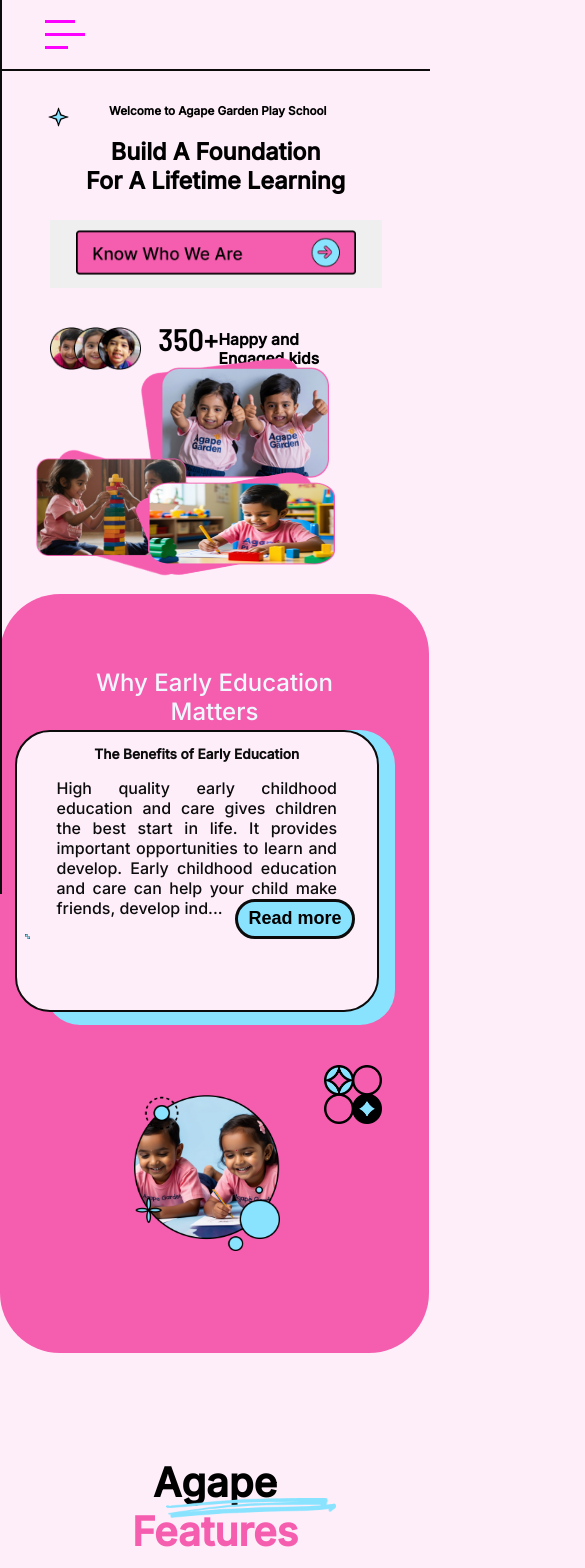
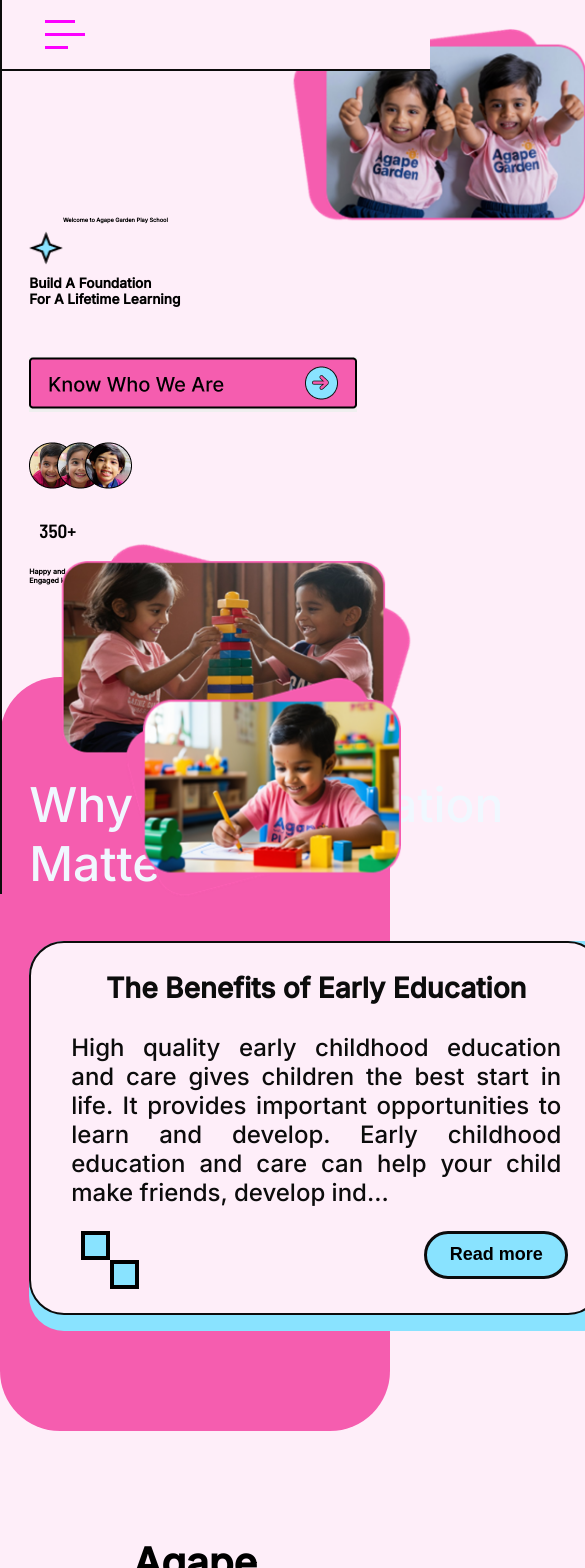
Before and after one commit to MadhavanAR/Agape-garden, a React (Create React App) app: page / in a window 390 px wide. Shown: the top 1568 px of the page, 585 px wide, since content can reach past the window. Built offline with nearby package versions, Linux system fonts and the light colour scheme.

Commit message:
updated source

```diff
--- a/src/Admission.js
+++ b/src/Admission.js
@@ -9,7 +9,9 @@
           <span style={{ color: "#F55DAF" }}>Enquiry</span>
         </h1>
       </div>
+      <div className="adm-strike">
       <img src="./images/strike.png" alt="strike" id="adm-strike" />
+      </div>
       <div className="admission-content">
         <div className="adm-details">
           <div className="adm-text">
--- a/src/Gallery.js
+++ b/src/Gallery.js
@@ -12,7 +12,7 @@
       <section ref={ref} id="gallery">
         <div className="gallery-section">
           <div className="gallery-container">
-            <div className="heading">
+            <div className="gal-heading">
               <h1>
                 <span style={{ color: "black" }}>Our </span>
                 <span style={{ color: "#F55DAF" }}>Gallery</span>
--- a/src/Hero.css
+++ b/src/Hero.css
@@ -12,41 +12,36 @@
   padding-top: 5vh;
   width: 700px;
 }
-
 .hero-text p {
   font-size: 1.45vw;
   margin-bottom: 10px;
 }
-
 .hero-text #text1 {
   font-size: 3.5vw;
   margin-top: 10px;
   font-weight: 600;
 }
-
 .hero-text h2 {
   font-size: 4.9vw;
   font-family: "Barlow Semi Condensed", sans-serif;
   font-weight: 600;
   padding: 10px;
 }
-
 .hero-text h3 {
   font-size: 1.8vw;
 }
-
-.img3 {
+.text {
   display: flex;
   align-items: center;
   flex-wrap: wrap;
 }
 
-.img3 h2 {
+.text h2 {
   position: relative;
   right: 32px;
 }
 
-.img3 h3 {
+.text h3 {
   position: relative;
   right: 32px;
 }
@@ -60,7 +55,6 @@
   position: relative;
   right: 38px;
 }
-
 #hero-bt {
   margin-top: 40px;
   margin-bottom: 30px;
@@ -70,41 +64,37 @@
 }
 
 .hero-images {
-  display: flex;
-  position: relative;
-  flex-wrap: wrap;
-  justify-content: center;
-  margin-top: 2%;
+  position: absolute;
+  padding-left: 35%;
 }
 
 #pic1 {
-  width: 62%;
-  height: 50vh;
-  margin: -60px -20px;
+  width: 310px;
+  height: 250px;
+  position: relative;
+  left: 110px;
+  bottom: 170px;
 }
 
 #pic2 {
-  width: 72%;
-  height: 59vh;
-  margin-left: 60%;
-  margin-top: -10%;
+  position: relative;
+  width: 430px;
+  height: 370px;
+  top: 60px;
+  right: 140px;
 }
-
 #pic3 {
-  width: 53%;
-  height: 44vh;
-  margin: 0 10px;
-  position: absolute;
-  top: 40%;
-  margin-right: 40%;
+  position: relative;
+  width: 275px;
+  height: 220px;
+  bottom: 120px;
+  right: 40px;
 }
-
 .star img {
   width: 4vh;
   height: 4vh;
   padding-top: 20px;
 }
-
 .star {
   display: flex;
 }
@@ -116,7 +106,6 @@
   display: flex;
   width: 100%;
 }
-
 .early-education-container {
   display: flex;
   width: 85%;
@@ -126,7 +115,6 @@
   padding-top: 50px;
   padding-bottom: 100px;
 }
-
 .early-education-text {
   color: aliceblue;
   font-size: 48px;
@@ -148,14 +136,12 @@
   border-radius: 35px;
   border: #0c0c0c solid 2px;
 }
-
 .white-box p {
   color: #0c0c0c;
   font-size: 28px;
   text-align: center;
   font-weight: 600;
 }
-
 .white-box #box-text {
   padding-left: 40px;
   padding-right: 40px;
@@ -163,7 +149,6 @@
   font-weight: 200;
   text-align: justify;
 }
-
 .white-box button {
   font-size: 18px;
   font-weight: 600;
@@ -176,303 +161,21 @@
   background: #89e3ff;
   cursor: pointer;
 }
-
 .box-image {
   display: flex;
 }
-
 .box-image img {
   margin-left: 50px;
 }
-
 .box-image2 #circle {
   padding-left: 60%;
   padding-top: 40px;
   height: 114px;
   width: 114px;
 }
-
 .box-image2 #boximage {
   padding-top: 30px;
   padding-left: 8%;
   height: 400px;
   width: 400px;
 }
-
-@media (max-width: 768px) {
-  .hero-container {
-    flex-direction: column;
-    padding-top: 15vh;
-    padding-bottom: 5vh;
-  }
-
-  .hero-text {
-    width: 100%;
-    text-align: center;
-  }
-
-  .hero-text p {
-    font-size: 3.5vw;
-    margin-bottom: 5px;
-    margin-left: 6%;
-  }
-
-  .hero-text #text1 {
-    font-size: 6vw;
-    margin-top: 10px;
-  }
-
-  .hero-text h2 {
-    font-size: 8vw;
-  }
-
-  .hero-text h3 {
-    font-size: 4vw;
-  }
-
-  .text {
-    align-items: center;
-  }
-
-  #pic3{
-    width: 54%;
-    height:24vh ;
-    margin-left: -33%;
-    margin-top: -3%;
-  }
-  #pic1,#pic2{
-    width: 100%;
-    height: auto;
-  }
-  #pic2{
-    margin-right: -20%;
-    margin-top: -5%;
-  }
-  #hero-bt {
-    margin-top: 20px;
-    padding: 10px;
-  }
-
-  .hero-images img {
-    width: 80%;
-    max-width: 300px;
-    margin: 0 auto;
-  }
-
-  .early-education-container {
-    flex-direction: column;
-    align-items: center;
-  }
-
-  .early-education-text {
-    text-align: center;
-    font-size: 24px;
-  }
-
-  .white-box {
-    width: 98%;
-    height: 95%;
-    margin-left: -6%;
-  }
-
-  .blue-box {
-    margin-left: 130px;
-    width: 67%;
-    height: 37vh;
-  }
-
-  .white-box p, .white-box #box-text {
-    font-size: 1.2rem;
-  }
-
-  .white-box button {
-    width: 40%;
-    height: auto;
-    padding: 2%;
-    margin-right: 50%;
-    margin-top: -8%;
-  }
-
-  .box-image, .box-image2 {
-    flex-direction: column;
-    align-items: center;
-  }
-
-  .box-image img {
-    margin-left: -60%;
-  }
-
-  .box-image2 #boximage {
-    margin-left: 20%;
-    width: 40%;
-    height: 20%;
-  }
-
-  .box-image2 #circle {
-    margin-left: 20%;
-    width: 17%;
-    height: 20%;
-  }
-
-  .box-image img, .box-image2 img {
-    width: 10%;
-    height: 10%;
-  }
-}
-
-@media (max-width: 580px) {
-  body {
-    width: 100%;
-    height: 100%;
-    margin: 20px;
-    padding: 0%;
-    overflow-x: hidden;
-  }
-
-  .hero-container {
-    display: flex;
-    flex-direction: column;
-    align-items: center;
-    padding: 30px;
-  }
-
-  .hero-text p {
-    font-size: 3vw;
-    margin-right: 55px;
-  }
-
-  .hero-text #text1 {
-    font-size: 6vw;
-    margin-right: 20px;
-  }
-
-  .hero-text h2 {
-    font-size: 8vw;
-    margin-top: -8px;
-    margin-left: 1px;
-  }
-
-  .hero-text h3 {
-    font-size: 4vw;
-    text-align: start;
-    margin-top: 1vw;
-    margin-left: -10px;
-  }
-
-  .img3 {
-    display: flex;
-  }
-
-  .img3 img {
-    margin-top: -4%;
-    width: 13%;
-    height: 10%;
-  }
-
-  #pic1, #pic2, #pic3 {
-    width: 60%;
-    height: 40%;
-    margin-left: 2%;
-  }
-
-  #pic3 {
-    height: 50%;
-    margin-left: 52%;
-  }
-
-  #pic2 {
-    margin-top: -5%;
-    margin-right: 60%;
-  }
-
-  .white-box p {
-    font-size: 14px;
-  }
-
-  .white-box #box-text {
-    font-size: 16px;
-  }
-
-  .star img {
-    width: 2.4vh;
-    height: 2.4vh;
-    margin: auto;
-    margin-right: 20px;
-    margin-top: -5px;
-  }
-
-  .star {
-    margin-left: -10px;
-    z-index: 3;
-  }
-
-  #hero-bt img {
-    width: 90%;
-  }
-
-  .wel {
-    margin: 10px 10px;
-    white-space: nowrap;
-  }
-
-  .hero-images img {
-    width: 80%;
-    max-width: 300px;
-    margin: 0 auto;
-  }
-
-  .early-education {
-    width: 110%;
-    margin-top: -5vh;
-    height: 90vh;
-    margin-left: -20px;
-  }
-
-  .white-box {
-    margin-top: -20px;
-    margin-left: -30px;
-    width: 103%;
-    height: 33vh;
-    top: 30px;
-  }
-
-  .white-box p {
-    font-size: 3.5vw;
-  }
-
-  #box-text p {
-    font-size: 35px;
-  }
-
-  .box-image {
-    width: 15%;
-  }
-
-  .box-image button {
-    margin-right: -830%;
-    margin-top: -40px;
-    width: 120px;
-    height: 40px;
-    padding: 0px;
-  }
-
-  .blue-box {
-    margin-left: 180px;
-    width: 50%;
-    height: 35vh;
-  }
-
-  .box-image2 #boximage {
-    margin-top: -20%;
-    padding-top: 40px;
-    padding-left: 8%;
-    height: 40%;
-    width: 40%;
-  }
-
-  .box-image2 #circle {
-    margin-left: 20%;
-    height: 16%;
-    width: 16%;
-  }
-}
--- a/src/ParentSpeak.js
+++ b/src/ParentSpeak.js
@@ -145,15 +145,17 @@
                   <FontAwesomeIcon icon={faQuoteLeft} /> {review}{" "}
                   <FontAwesomeIcon icon={faQuoteRight} />
                 </p>
-                <a
+
+              </div>
+
+            </div>
+            <a
                   href="https://www.google.com/maps/place/Agape+Garden+Play+School+%26+Day+Care+Centre/@12.9472833,80.1969516,17z/data=!4m8!3m7!1s0x3a525dcdf26b952d:0x126e2ec396280c4b!8m2!3d12.9472781!4d80.1995265!9m1!1b1!16s%2Fg%2F11c1mw2m_8?entry=ttu&g_ep=EgoyMDI0MDkyNS4wIKXMDSoASAFQAw%3D%3D"
                   target="_blank"
                   rel="noopener noreferrer"
                 >
                   <button id="checkout">Checkout</button>
                 </a>
-              </div>
-            </div>
           </div>
           <button
             id="right-button"
--- a/src/admission.css
+++ b/src/admission.css
@@ -1,3 +1,4 @@
+
 .admission-main {
   text-align: center;
   height: 600px;
@@ -22,7 +23,7 @@
   width: 138px; /* Keep your width */
   height: 20px; /* Keep your height */
   left:7%; /* Center horizontally */
-  bottom: 5%; /* Position below the heading */
+  bottom: 20px; /* Position below the heading */
 }
 
 .adm-details {
@@ -159,4 +160,11 @@
     font-size: 18px; /* Smaller heading size */
     margin-left: 20px; /* Adjust margin */
   }
+  .admission-main h1{
+    font-size: 1.3rem;
+  }
+  .adm-strike{
+    position: relative;
+    bottom: 15px;
+  }
 }
--- a/src/faq.css
+++ b/src/faq.css
@@ -1,9 +1,8 @@
-/* faq*/
 
 .bg-faq {
   width: 100%;
   height: 550px;
-    background-color: #ffd2ea;
+  background-color: #FFD2EA;
   padding-top: 70px;
   display: flex;
 }
@@ -15,7 +14,8 @@
   margin-left: auto;
   margin-right: auto;
   position: relative;
-    right: 160px;
+  right:160px;
+
 }
 
 .faq-content {
@@ -38,7 +38,7 @@
   width: 90%;
   height: 2px; /* Adjust the height to make the line thicker or thinner */
   background-color: #e490b7;
-    margin-top: 10px;
+  margin-top:10px;
 }
 
 #curvyline {
@@ -73,6 +73,7 @@
   font-size: 0; /* Remove font size if no text is used */
 }
 
+
 #puzzle {
   width: 70px;
   height: 90px;
@@ -88,54 +89,3 @@
   top: 60%;
   left: 85%;
 }
-
-  @media (max-width: 768px) {
-    .heading{
-      font-size: 5px;
-    }
-    .faq-container {
-        width: 95%;
-    }
-
-    #curvyline {
-        width: 150px;
-    }
-  }
-
-  @media (max-width: 768px) {
-      .faq-container {
-          width: 95%;
-      }
-
-      .faq-header {
-          flex-direction: column;
-          align-items: center;
-      }
-
-      .faq-header h2 {
-          margin: 10px 0;
-      }
-
-      #curvyline {
-          width: 150px;
-      }
-  }
-
-  @media (max-width: 580px) {
-      .bg-faq {
-          padding-top: 50px;
-      }
-
-      .faq-container {
-          width: 100%;
-      }
-
-      .faq-header {
-          flex-direction: column;
-          align-items: center;
-      }
-
-      #curvyline {
-          width: 120px;
-      }
-  }
--- a/src/gallery.css
+++ b/src/gallery.css
@@ -15,6 +15,13 @@
 }
 .gallery-images img {
   padding-bottom: 10px;
+}
+.gal-heading h1{
+  text-align: center;
+  width: 550px;
+  margin-left: auto;
+  margin-right: auto;
+  font-size: 40px;
 }
 #gal-line {
   width: 140px;
@@ -34,7 +41,7 @@
   font-weight: 400;
   cursor: pointer;
 }
-  @media (max-width: 576px) {
+@media (max-width: 580px) {
   .gallery-section h1 {
     font-size: 2rem;
     margin-left: -20%;
@@ -69,6 +76,13 @@
   .gallery-container button {
     margin-left: -20%;
   }
+  .gal-heading h1{
+    text-align: center;
+    width: 550px;
+    margin-left: auto;
+    margin-right: auto;
+    font-size: 40px;
+  }
 }
 
 @media (max-width: 768px) {
@@ -87,4 +101,19 @@
     width: 90%;
     height: auto;
   }
+
+  #gal-line {
+    width: 140px;
+    height: 13px;
+    position: relative;
+    bottom: 37px;
+    left: 40px;
   }
+  .gal-heading h1{
+    text-align: center;
+    width: 550px;
+    margin-left: auto;
+    margin-right: auto;
+    font-size: 40px;
+  }
+}
--- a/src/parent-speak.css
+++ b/src/parent-speak.css
@@ -5,19 +5,20 @@
   padding-top: 50px;
   padding-bottom: 100px;
   background-color: #ffd2ea;
-  margin: 0%;
+  margin: 0;
 }
+
 .pscard-container {
   padding-top: 20px;
+  display: flex;
   justify-content: space-between;
-  height: 350px;
-  display: flex;
   align-items: center;
+  flex-wrap: wrap; /* Allow items to wrap */
 }
 
 #checkout {
   position: relative;
-  bottom: 5px;
+  top: 5px;
   background-color: #ff69b4; /* Hot pink background */
   border: none; /* No border */
   color: white; /* White text */
@@ -25,10 +26,13 @@
   text-decoration: none; /* No underline */
   font-size: 16px; /* Font size */
   cursor: pointer; /* Pointer cursor on hover */
-  border-radius: 20px; /* Remove rounded corners for a rectangular button */
+  border-radius: 20px; /* Rounded corners */
   transition: background-color 0.3s, transform 0.2s; /* Smooth transition for hover effect */
-  width: 20%; /* Take full width of the parent */
-}
+  width: 30%; /* Full width of parent */
+  max-width: 200px; /* Add a max-width for better control */
+  max-width: 150px; /* Set a max-width */
+  margin: 0 10px;
+  }
 
 #checkout:hover {
   background-color: #ff1493; /* Darker pink on hover */
@@ -37,27 +41,32 @@
 
 #checkout:focus {
   outline: none; /* Remove outline when focused */
+  box-shadow: 0 0 0 3px rgba(255, 20, 140, 0.5); /* Add a focus outline for accessibility */
 }
 
 #speakstrike {
   position: relative;
   top: 94px;
   width: 130px;
-  left: 15%;
+  left: 6%;
 }
 
 .review-box {
-  padding-top: 0%;
+  padding-top: 0;
   display: block;
   text-align: center;
   height: fit-content;
 }
+
 .review-box #profile {
   height: 100px;
   width: 101px;
   position: relative;
   top: 50px;
+  max-width: 100%; /* Ensure image is responsive */
+  height: auto; /* Maintain aspect ratio */
 }
+
 .pscard {
   width: 600px;
   height: 350px;
@@ -65,11 +74,16 @@
   border-radius: 20px;
   border-bottom: #f55daf solid 5px;
   border-left: #f55daf solid 5px;
+  box-sizing: border-box;
+  box-shadow: 0 4px 8px rgba(0, 0, 0, 0.2); /* Adding shadow for depth */
+  transition: transform 0.3s; /* Adding transition for hover effect */
 }
+
 .pscard h1 {
   padding-top: 40px;
   margin-bottom: 0px;
 }
+
 .pscard-container button {
   width: 44px;
   height: 44px;
@@ -91,11 +105,15 @@
   width: 550px;
   margin-right: auto;
   margin-left: auto;
+  overflow-wrap: break-word; /* Prevent overflow */
 }
+
 .review p {
   font-weight: lighter;
   word-spacing: 2px;
+  font-size: 1rem; /* Adjust font size for readability */
 }
+
 /* Responsive styles for mobile view */
 @media (max-width: 768px) {
   .parent-speak-container {
@@ -110,28 +128,40 @@
     height: auto; /* Allow height to adjust */
   }
 
+  .pscard {
+    width: 90%; /* Adjust width for mobile */
+    max-height: 400px; /* Limit the height of the card */
+    height: auto; /* Let height adjust based on content */
+    overflow: hidden; /* Hide overflow content */
+    box-sizing: border-box;
+  }
+  .review {
+    overflow-y: auto; /* Enable vertical scrolling */
+    max-height: 300px; /* Limit height */
+    width: 100%; /* Full width */
+    padding: 10px; /* Add some padding */
+    box-sizing: border-box; /* Ensure padding is included in height */
+  }
+
   .review-box {
     margin-bottom: 20px; /* Space between review box and buttons */
+    height: auto;
   }
 
   .review-box #profile {
     height: 70px; /* Smaller profile image */
     width: 70px; /* Maintain aspect ratio */
+    max-width: 100%; /* Ensure responsiveness */
+    height: auto; /* Maintain aspect ratio */
   }
 
   .pscard {
     width: 400px; /* Set fixed width */
     height: 350px; /* Set fixed height */
-    padding: 10px; /* Add some padding */
-    box-sizing: border-box; /* Include padding in total size */
   }
 
   .pscard h1 {
     font-size: 1.5rem; /* Adjust heading size */
-  }
-
-  .review {
-    width: auto; /* Allow the review to adjust */
   }
 
   .review p {
@@ -142,4 +172,80 @@
     width: 44px; /* Keep buttons a bit larger for touch */
     height: 44px; /* Keep buttons a bit larger for touch */
   }
+
+  #checkout {
+    width: 30%; /* Full width on smaller screens */
+    margin-top: auto; /* Push the button to the bottom */
+    flex-shrink: 0; /* Prevent the button from shrinking */
+    position: sticky; /* Stick the button to the bottom */
+    bottom: 0; /* Align it to the bottom */
+  }
 }
+
+/* Additional styles for screens 580px or smaller */
+@media (max-width: 580px) {
+  .parent-speak-container {
+    padding-top: 20px; /* Adjust padding for mobile */
+    padding-bottom: 50px; /* Adjust padding for mobile */
+  }
+
+  .pscard-container {
+    flex-direction: row; /* Keep buttons on the sides */
+    align-items: center; /* Center align items vertically */
+    justify-content: space-between; /* Space between buttons and pscard */
+    height: auto; /* Allow height to adjust */
+  }
+
+  .pscard {
+    width: 90%; /* Adjust width for mobile */
+    max-height: 400px; /* Limit the height of the card */
+    height: auto; /* Let height adjust based on content */
+    overflow: hidden; /* Hide overflow content */
+    box-sizing: border-box;
+  }
+  .review {
+    overflow-y: auto; /* Enable vertical scrolling */
+    max-height: 300px; /* Limit height */
+    width: 100%; /* Full width */
+    padding: 10px; /* Add some padding */
+    box-sizing: border-box; /* Ensure padding is included in height */
+  }
+
+  .review-box {
+    margin-bottom: 20px; /* Space between review box and buttons */
+    height: auto;
+  }
+
+  .review-box #profile {
+    height: 70px; /* Smaller profile image */
+    width: 70px; /* Maintain aspect ratio */
+    max-width: 100%; /* Ensure responsiveness */
+    height: auto; /* Maintain aspect ratio */
+  }
+
+  .pscard {
+    width: 300px; /* Set fixed width */
+    height: auto; /* Set fixed height */
+  }
+
+  .pscard h1 {
+    font-size: 1.5rem; /* Adjust heading size */
+  }
+
+  .review p {
+    font-size: 0.9rem; /* Adjust text size for better readability */
+  }
+
+  .pscard-container button {
+    width: 44px; /* Keep buttons a bit larger for touch */
+    height: 44px; /* Keep buttons a bit larger for touch */
+  }
+
+  #checkout {
+    width: 30%; /* Full width on smaller screens */
+    margin-top: auto; /* Push the button to the bottom */
+    flex-shrink: 0; /* Prevent the button from shrinking */
+    position: sticky; /* Stick the button to the bottom */
+    bottom: 0; /* Align it to the bottom */
+  }
+}
--- a/src/readmore.css
+++ b/src/readmore.css
@@ -8,8 +8,7 @@
 .title-image {
   height: 239px;
   width: 362px;
-  margin-left: 100px;
-  margin-right: 20px; /* Add right margin to separate from text */
+  margin: 0 20px; /* Use shorthand for left and right margins */
 }
 
 .title-text1,
@@ -17,16 +16,16 @@
   text-align: justify;
   line-height: 1.5;
   word-spacing: 4px;
-  margin-right: 100px;
+  margin: 0 100px; /* Use shorthand for margins */
 }
 
 .title-text1 {
-  margin-left: 20px; /* Add left margin for text */
+  margin-left: 20px; /* Specific left margin for text1 */
 }
 
 .title-text2 {
-  margin-top: 0%;
-  margin-left: 100px; /* Add left margin for text */
+  margin-top: 0;
+  margin-left: 100px; /* Specific left margin for text2 */
 }
 
 .background {
```
Also changed, not shown: 1 other file (tests, documents, lock files or other folders). Lines whose indentation alone changed are shown as unchanged.
